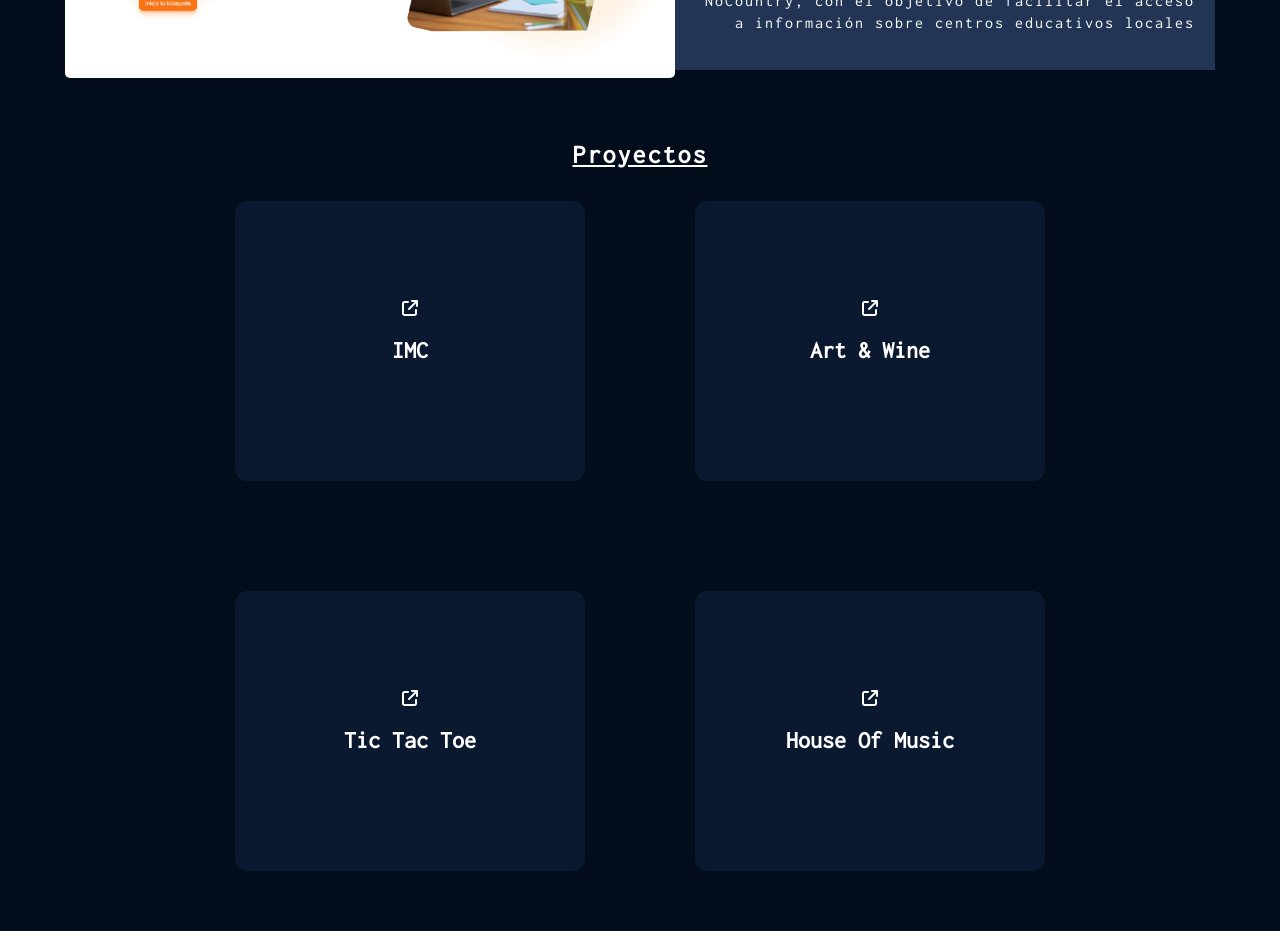
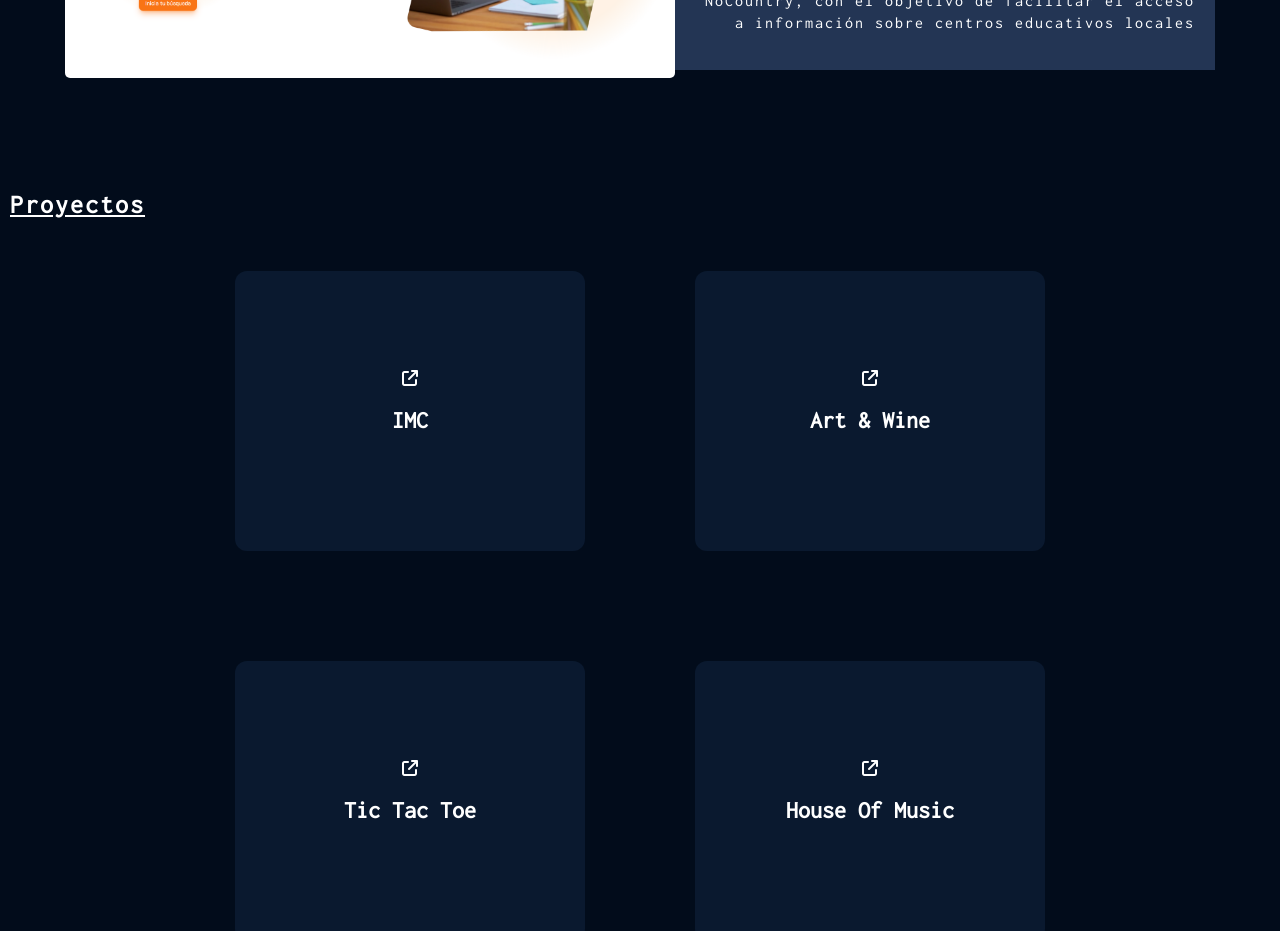
Before and after one commit to CristianMozetich/Portfolio, a React (Vite) app: page / in a window 1280 px wide. Shown: the part 1000-1931 px from the top of the page. Built offline with nearby package versions, Linux system fonts and the light colour scheme.

Commit message:
actualizaciones

```diff
--- a/src/Components/Proyects/Proyects.css
+++ b/src/Components/Proyects/Proyects.css
@@ -6,7 +6,7 @@
   margin: auto;
   justify-content: left;
 }
-.proyectos_titulo .proy_titulo{
+.proy_titulo{
   text-align: left;
   letter-spacing: 0.125rem;
   margin: 10px;
--- a/src/Components/Proyects/Proyects.jsx
+++ b/src/Components/Proyects/Proyects.jsx
@@ -7,8 +7,8 @@ const Proyects = () => {
   return (
     <>
       <div className='proyectos_titulo'>
-        <h2 className='proy_titulo'>Proyectos</h2>
       </div>
+      <h2 className='proy_titulo'>Proyectos</h2>
       <div className='contenedor_proyectos'>
         {
         proyectos.map((proyecto) => (
```
